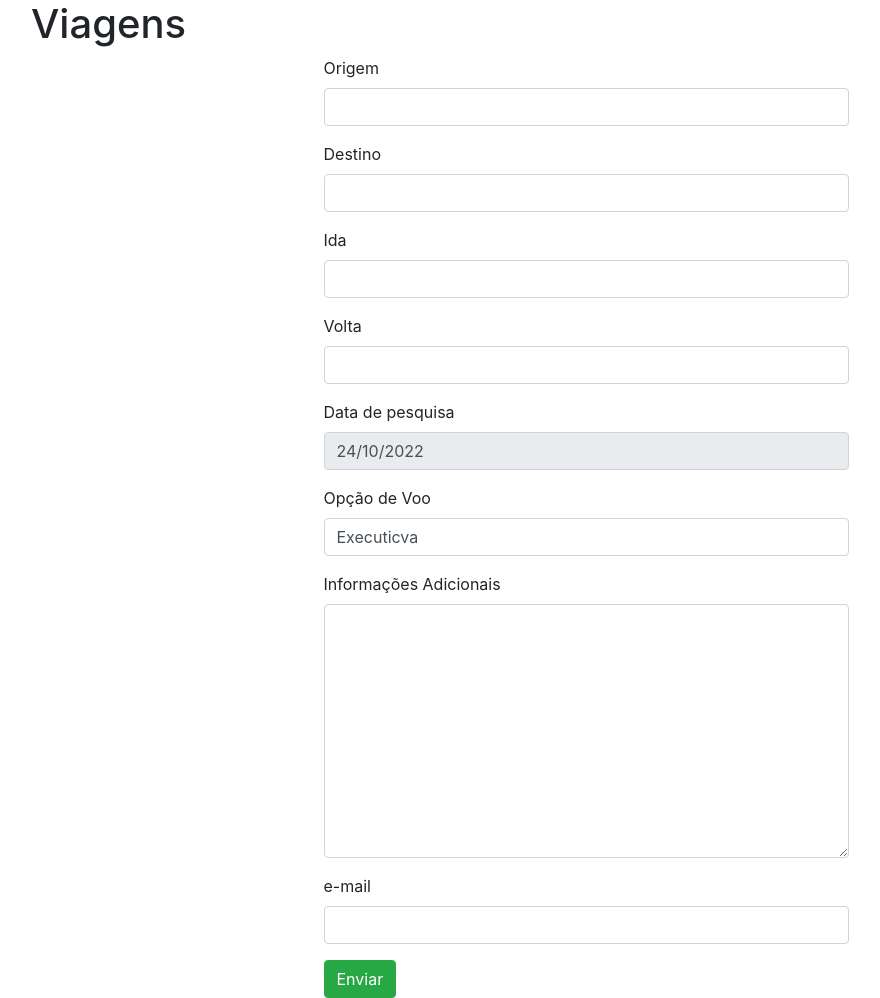
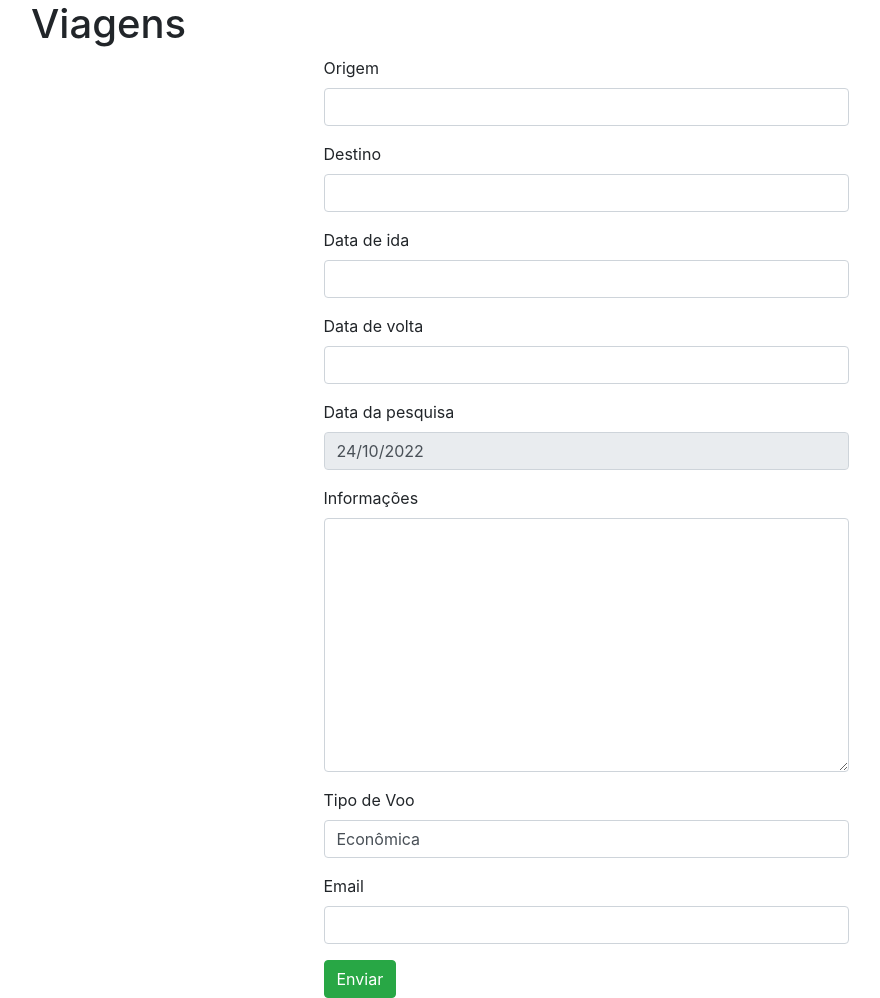
Before and after one commit to verasmarianna/aula11-senac, a Django app: page / in a window 1280 px wide. Shown: the part 80-1078 px from the top of the page, without its empty margins (54-934 px from the left). Run offline with Django 4.2, Linux system fonts and the light colour scheme; some libraries are stand-ins or nearby versions.

Commit message:
subindo aula 13

```diff
--- a/templates/consulta.html
+++ b/templates/consulta.html
@@ -8,6 +8,6 @@
 <p>Pesquisa realizada em: {{ form.data_pesquisa.value }}</p>
 <p>Classe escolhida: {{ form.classe_viagem.value }}</p>
 <p>Seus adicionais: {{ form.adicionais.value }}</p>
-<p>Seu e-mail: {{ form.email.value }}</p>
+<p>Seu e-mail: {{ pessoa_form.email.value }}</p>
 
 {% endblock %}
--- a/templates/index.html
+++ b/templates/index.html
@@ -16,6 +16,12 @@
         {{ field.erros }}
         {% endfor %}
         {% endfor %}
+        {% for field in pessoa_form.visible_fields %}
+        <div class="form-group">
+            <label for="{{field.id_for_label}}"> {{field.label}}</label>
+            {{field|add_class:'form-control'}}
+        </div>
+        {% endfor %}
     <input type="submit" value="Enviar" class="btn btn-success">
     </form>
 </section>
--- a/viagens/forms.py
+++ b/viagens/forms.py
@@ -3,18 +3,18 @@ from tempus_dominus.widgets import DatePicker
 from datetime import datetime
 from viagens.classe_viagem import tipos_de_classe
 from viagens.validar import *
+from viagens.models import Viagem, ClasseViagem, Pessoa
 
-class ViagemForms(forms.Form):
-    origem = forms.CharField(label= 'Origem', max_length=100)
-    destino = forms.CharField(label= 'Destino', max_length=100)
-    data_ida = forms.DateField(label= 'Ida', widget=DatePicker())
-    data_volta = forms.DateField(label= 'Volta', widget=DatePicker())
-    data_pesquisa = forms.DateField(label='Data de pesquisa', disabled=True, initial=datetime.today)
-    classe_viagem = forms.ChoiceField(label='Opção de Voo', choices= tipos_de_classe)
-    adiconais = forms.CharField(label='Informações Adicionais', max_length=200, widget=forms.Textarea(), required= False)
-    email = forms.EmailField(label='e-mail', max_length=200)
-    data_ida = forms.DateField(label = 'Ida', widget=DatePicker())
-    data_volta = forms.DateField(label = 'Volta', widget=DatePicker())
+class ViagemForms(forms.ModelForm):
+    data_pesquisa = forms.DateField(label = 'Data da pesquisa', disabled = True, initial = datetime.today)
+    class Meta:
+        model = Viagem
+        fields = '__all__'
+        labels = {'data_ida': 'Data de ida', 'data_volta': 'Data de volta', 'informacoes': 'Informações', 'classe_viagem': 'Tipo de Voo'}
+        widget= {
+            'data_ida': DatePicker(),
+            'data_volta' : DatePicker()
+        }
 
 def clean(self):
     origem = self.cleaned_data.get('origem')
@@ -35,3 +35,8 @@ def clean(self):
             mensagem_erro = listaErros[erro]
             self.add_error(erro, mensagem_erro)
     return self.cleaned_data
+
+class PessoaForms(forms.ModelForm):
+    class Meta:
+        model = Pessoa
+        exclude = ['nome']
--- /dev/null
+++ b/viagens/models/__init__.py
@@ -0,0 +1,3 @@
+from .classe_viagem import *
+from .viagem import *
+from .pessoa import *
--- /dev/null
+++ b/viagens/models/pessoa.py
@@ -0,0 +1,5 @@
+from django.db import models
+
+class Pessoa (models.Model):
+    nome = models.CharField(max_length = 200)
+    email = models.EmailField()
--- /dev/null
+++ b/viagens/models/viagem.py
@@ -0,0 +1,13 @@
+from email.policy import default
+from unittest.util import _MAX_LENGTH
+from django.db import models
+from .classe_viagem import ClasseViagem
+
+class Viagem(models.Model):
+    origem = models.CharField(max_length=100)
+    destino = models.CharField(max_length=100)
+    data_ida = models.DateField()
+    data_volta = models.DateField()
+    data_pesquisa = models.DateField()
+    informacoes = models.TextField(max_length=200, blank=True)
+    classe_viagem = models.CharField(max_length=4, choices=ClasseViagem.choices, default=0)
--- a/viagens/views.py
+++ b/viagens/views.py
@@ -1,19 +1,22 @@
 from django.shortcuts import render
-from viagens.forms import ViagemForms
+from viagens.forms import ViagemForms, PessoaForms
+from viagens.models import pessoa
 
 # Create your views here.
 def index (request):
     form= ViagemForms()
-    contexto= {'form': form}
+    pessoa_form = PessoaForms()
+    contexto= {'form': form, 'pessoa_form':pessoa_form}
     return render(request, 'index.html', contexto)
 
 def revConsulta(request):
     if request.method =='POST':
         form = ViagemForms(request.POST)
+        pessoa_form = PessoaForms (request.POST)
         if form.is_valid():
-            contexto={'form': form}
+            contexto={'form': form, 'pessoa_form':pessoa_form}
             return render(request, 'consulta.html', contexto)
         else:
             print('Form inválido')
-            contexto = {'form': form}
+            contexto = {'form': form, 'pessoa_form':pessoa_form}
             return render (request, 'index.html', contexto)
```
Also changed, not shown: viagens/models/classe_viagem.py (added, +7 -0 lines), 3 other files.
